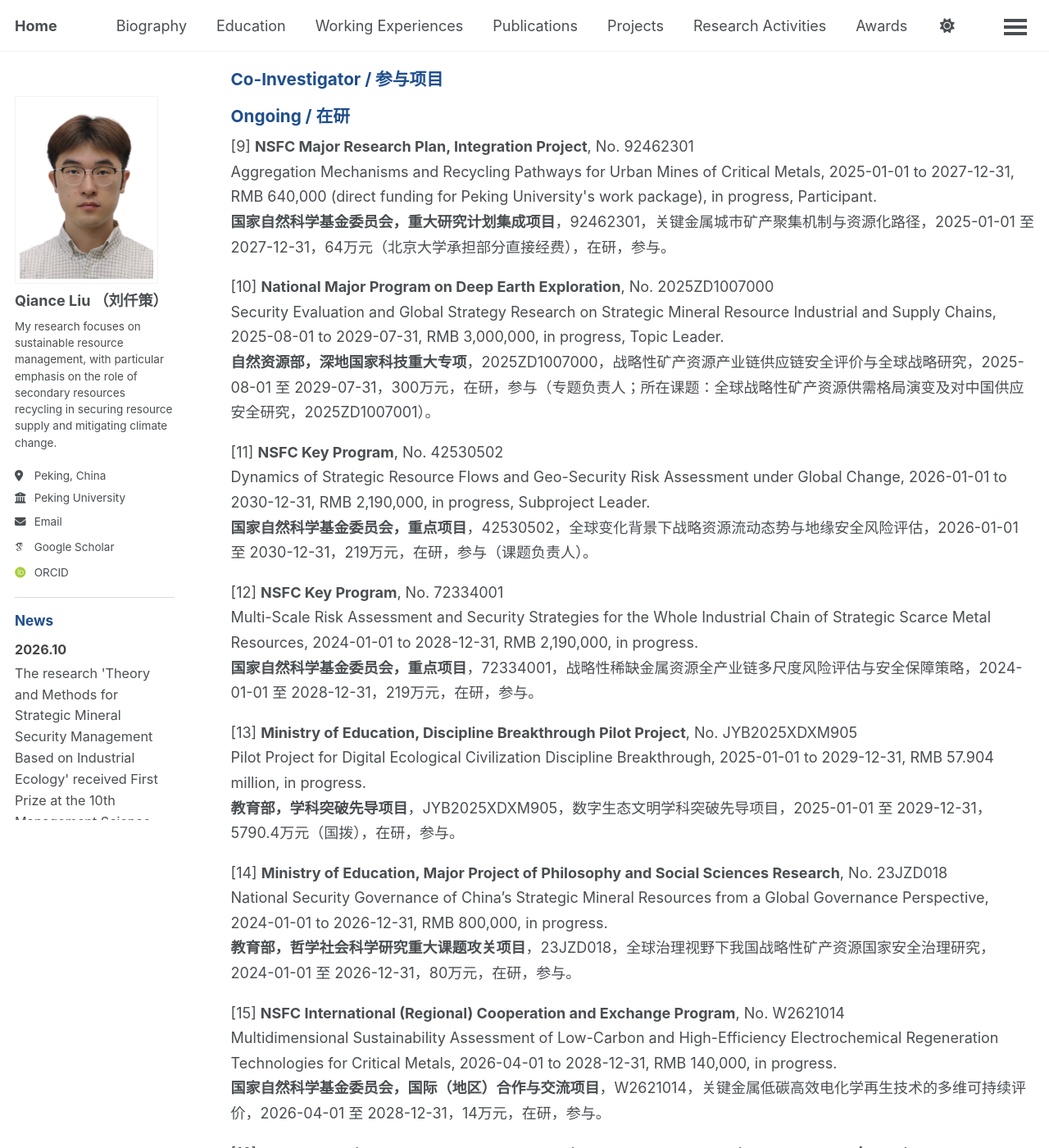
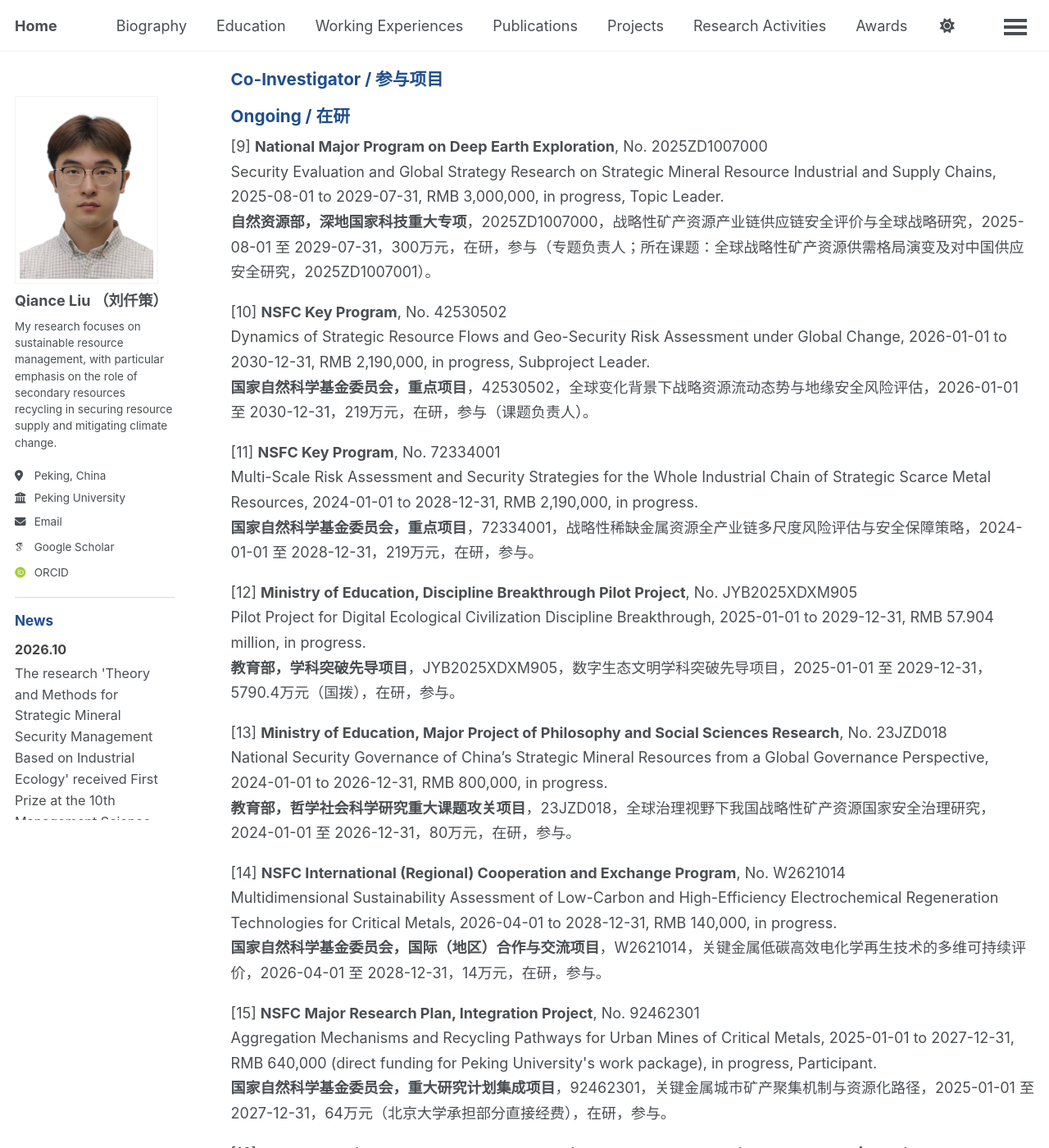
Before and after one commit to QianceLIU/qianceliu.github.io, a Jekyll site: the page built from _pages/Full Project List.md, in a window 1280 px wide and 1400 px high, scrolled down 1621 px. Shown: the whole window at 82% size. Built offline with Jekyll 4.4.1, drawn with Linux system fonts in a browser that asks for light colours; some web fonts are replaced; a script bundle is joined from its source files by our own code; library files that are not in the unit come from our copies.

Commit message:
Place integration project immediately before Shenzhen battery project

```diff
--- a/_pages/Full Project List.md
+++ b/_pages/Full Project List.md
@@ -93,45 +93,45 @@ author_profile: true
 <div class="subsection-title">Ongoing / 在研</div>
 
 <div class="pub-item">
-  <div class="pub-title">[9] <strong>NSFC Major Research Plan, Integration Project</strong>, No. 92462301</div>
-  Aggregation Mechanisms and Recycling Pathways for Urban Mines of Critical Metals, 2025-01-01 to 2027-12-31, RMB 640,000 (direct funding for Peking University's work package), in progress, Participant.<br>
-  <strong>国家自然科学基金委员会，重大研究计划集成项目</strong>，92462301，关键金属城市矿产聚集机制与资源化路径，2025-01-01 至 2027-12-31，64万元（北京大学承担部分直接经费），在研，参与。
-</div>
-
-<div class="pub-item">
-  <div class="pub-title">[10] <strong>National Major Program on Deep Earth Exploration</strong>, No. 2025ZD1007000</div>
+  <div class="pub-title">[9] <strong>National Major Program on Deep Earth Exploration</strong>, No. 2025ZD1007000</div>
   Security Evaluation and Global Strategy Research on Strategic Mineral Resource Industrial and Supply Chains, 2025-08-01 to 2029-07-31, RMB 3,000,000, in progress, Topic Leader.<br>
   <strong>自然资源部，深地国家科技重大专项</strong>，2025ZD1007000，战略性矿产资源产业链供应链安全评价与全球战略研究，2025-08-01 至 2029-07-31，300万元，在研，参与（专题负责人；所在课题：全球战略性矿产资源供需格局演变及对中国供应安全研究，2025ZD1007001）。
 </div>
 
 <div class="pub-item">
-  <div class="pub-title">[11] <strong>NSFC Key Program</strong>, No. 42530502</div>
+  <div class="pub-title">[10] <strong>NSFC Key Program</strong>, No. 42530502</div>
   Dynamics of Strategic Resource Flows and Geo-Security Risk Assessment under Global Change, 2026-01-01 to 2030-12-31, RMB 2,190,000, in progress, Subproject Leader.<br>
   <strong>国家自然科学基金委员会，重点项目</strong>，42530502，全球变化背景下战略资源流动态势与地缘安全风险评估，2026-01-01 至 2030-12-31，219万元，在研，参与（课题负责人）。
 </div>
 
 <div class="pub-item">
-  <div class="pub-title">[12] <strong>NSFC Key Program</strong>, No. 72334001</div>
+  <div class="pub-title">[11] <strong>NSFC Key Program</strong>, No. 72334001</div>
   Multi-Scale Risk Assessment and Security Strategies for the Whole Industrial Chain of Strategic Scarce Metal Resources, 2024-01-01 to 2028-12-31, RMB 2,190,000, in progress.<br>
   <strong>国家自然科学基金委员会，重点项目</strong>，72334001，战略性稀缺金属资源全产业链多尺度风险评估与安全保障策略，2024-01-01 至 2028-12-31，219万元，在研，参与。
 </div>
 
 <div class="pub-item">
-  <div class="pub-title">[13] <strong>Ministry of Education, Discipline Breakthrough Pilot Project</strong>, No. JYB2025XDXM905</div>
+  <div class="pub-title">[12] <strong>Ministry of Education, Discipline Breakthrough Pilot Project</strong>, No. JYB2025XDXM905</div>
   Pilot Project for Digital Ecological Civilization Discipline Breakthrough, 2025-01-01 to 2029-12-31, RMB 57.904 million, in progress.<br>
   <strong>教育部，学科突破先导项目</strong>，JYB2025XDXM905，数字生态文明学科突破先导项目，2025-01-01 至 2029-12-31，5790.4万元（国拨），在研，参与。
 </div>
 
 <div class="pub-item">
-  <div class="pub-title">[14] <strong>Ministry of Education, Major Project of Philosophy and Social Sciences Research</strong>, No. 23JZD018</div>
+  <div class="pub-title">[13] <strong>Ministry of Education, Major Project of Philosophy and Social Sciences Research</strong>, No. 23JZD018</div>
   National Security Governance of China’s Strategic Mineral Resources from a Global Governance Perspective, 2024-01-01 to 2026-12-31, RMB 800,000, in progress.<br>
   <strong>教育部，哲学社会科学研究重大课题攻关项目</strong>，23JZD018，全球治理视野下我国战略性矿产资源国家安全治理研究，2024-01-01 至 2026-12-31，80万元，在研，参与。
 </div>
 
 <div class="pub-item">
-  <div class="pub-title">[15] <strong>NSFC International (Regional) Cooperation and Exchange Program</strong>, No. W2621014</div>
+  <div class="pub-title">[14] <strong>NSFC International (Regional) Cooperation and Exchange Program</strong>, No. W2621014</div>
   Multidimensional Sustainability Assessment of Low-Carbon and High-Efficiency Electrochemical Regeneration Technologies for Critical Metals, 2026-04-01 to 2028-12-31, RMB 140,000, in progress.<br>
   <strong>国家自然科学基金委员会，国际（地区）合作与交流项目</strong>，W2621014，关键金属低碳高效电化学再生技术的多维可持续评价，2026-04-01 至 2028-12-31，14万元，在研，参与。
+</div>
+
+<div class="pub-item">
+  <div class="pub-title">[15] <strong>NSFC Major Research Plan, Integration Project</strong>, No. 92462301</div>
+  Aggregation Mechanisms and Recycling Pathways for Urban Mines of Critical Metals, 2025-01-01 to 2027-12-31, RMB 640,000 (direct funding for Peking University's work package), in progress, Participant.<br>
+  <strong>国家自然科学基金委员会，重大研究计划集成项目</strong>，92462301，关键金属城市矿产聚集机制与资源化路径，2025-01-01 至 2027-12-31，64万元（北京大学承担部分直接经费），在研，参与。
 </div>
 
 <div class="pub-item">
```
